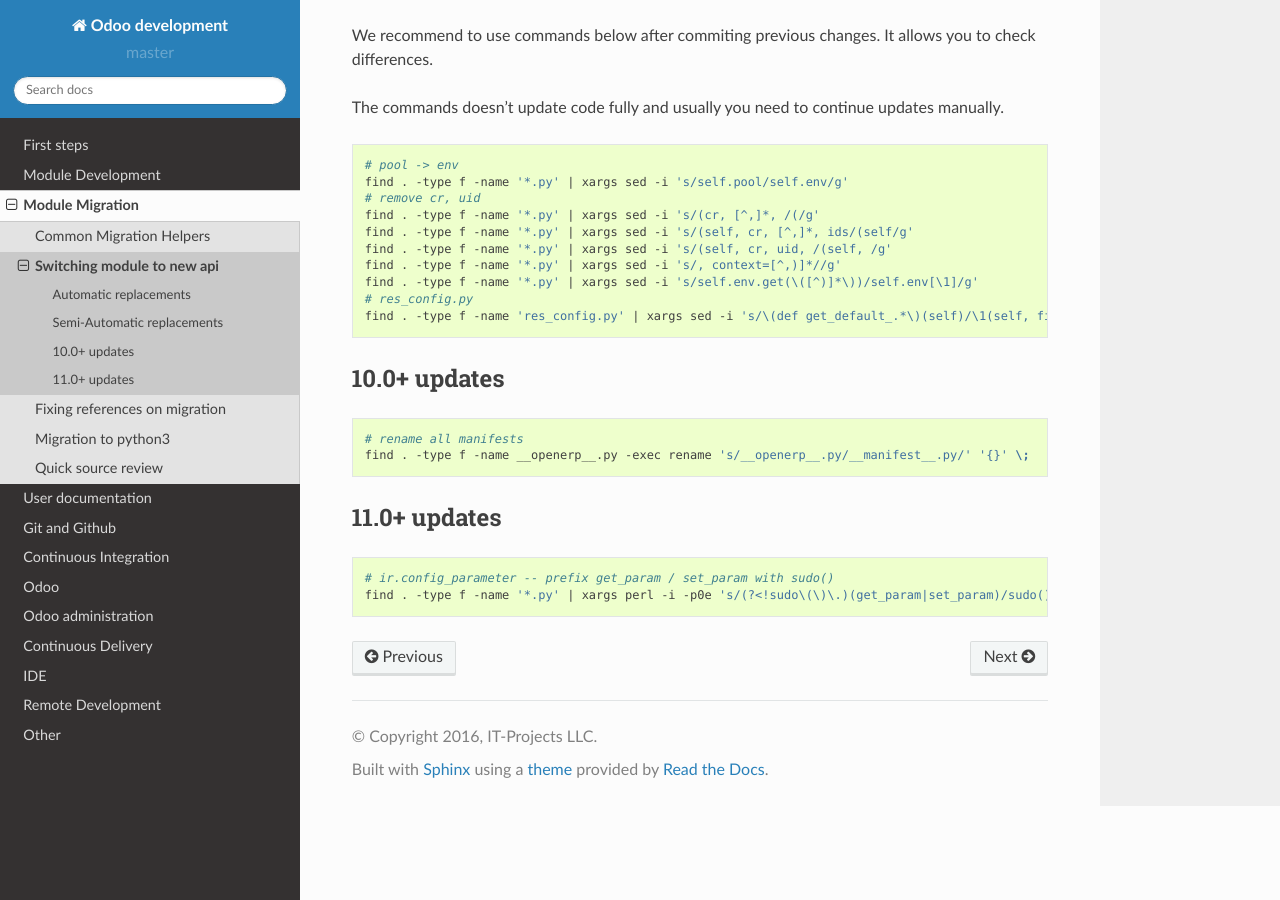
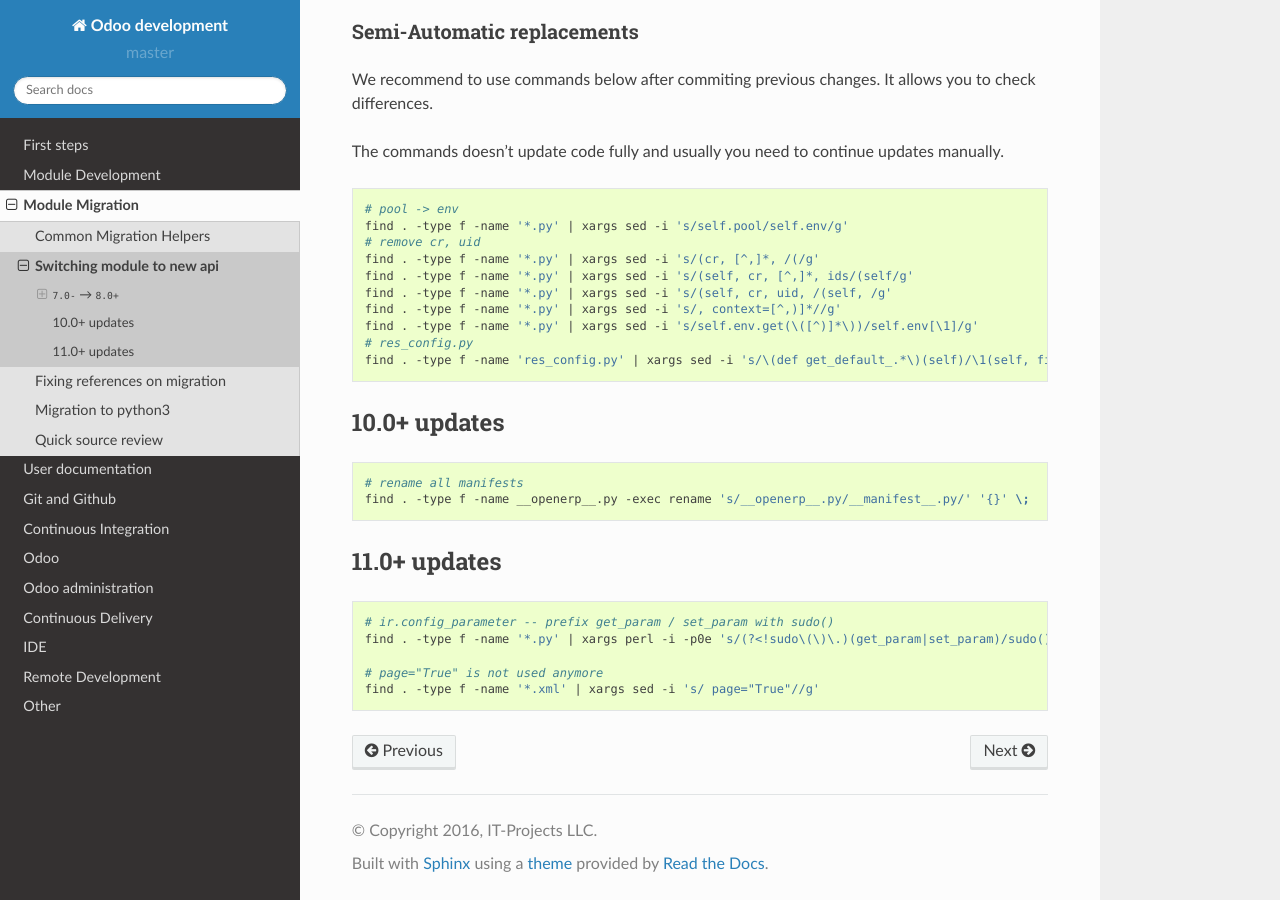
Before and after one commit to itpp-labs/odoo-development, a Sphinx documentation site: the page built from docs/migration/new-api.rst, in a window 1280 px wide and 900 px high, scrolled down 1222 px. Built offline with Sphinx 7.4.7 and the Read the Docs theme 2.0.0, drawn with Linux system fonts in a browser that asks for light colours; pages that are not in the unit, such as notebooks, are missing from menus.

Commit message:
move page="true" to new-api.rst + section renames

```diff
--- a/docs/migration/new-api.rst
+++ b/docs/migration/new-api.rst
@@ -2,8 +2,11 @@
  Switching module to new api
 =============================
 
+``7.0-`` → ``8.0+``
+===================
+
 Automatic replacements
-======================
+----------------------
 
 .. code-block:: sh
 
@@ -64,7 +67,7 @@
     find . -type f -name '*.py' | xargs sed -i 's/digits_compute=/digits=/g'
 
 Semi-Automatic replacements
-===========================
+---------------------------
 
 We recommend to use commands below after commiting previous changes. It allows you to check differences.
 
@@ -98,3 +101,6 @@
 
     # ir.config_parameter -- prefix get_param / set_param with sudo()
     find . -type f -name '*.py' | xargs perl -i -p0e 's/(?<!sudo\(\)\.)(get_param|set_param)/sudo().$1/g'
+
+    # page="True" is not used anymore
+    find . -type f -name '*.xml' | xargs sed -i 's/ page="True"//g'
```
